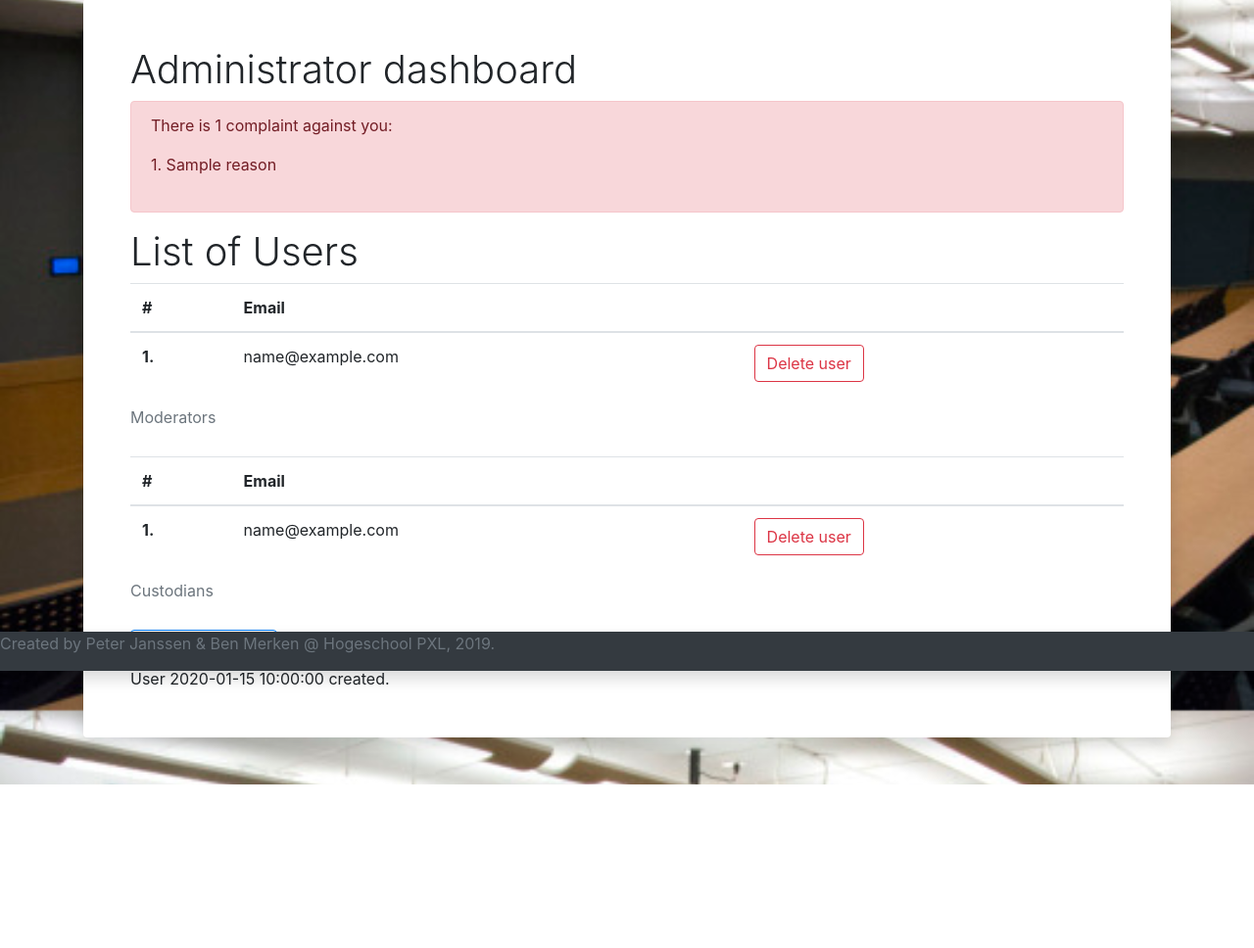
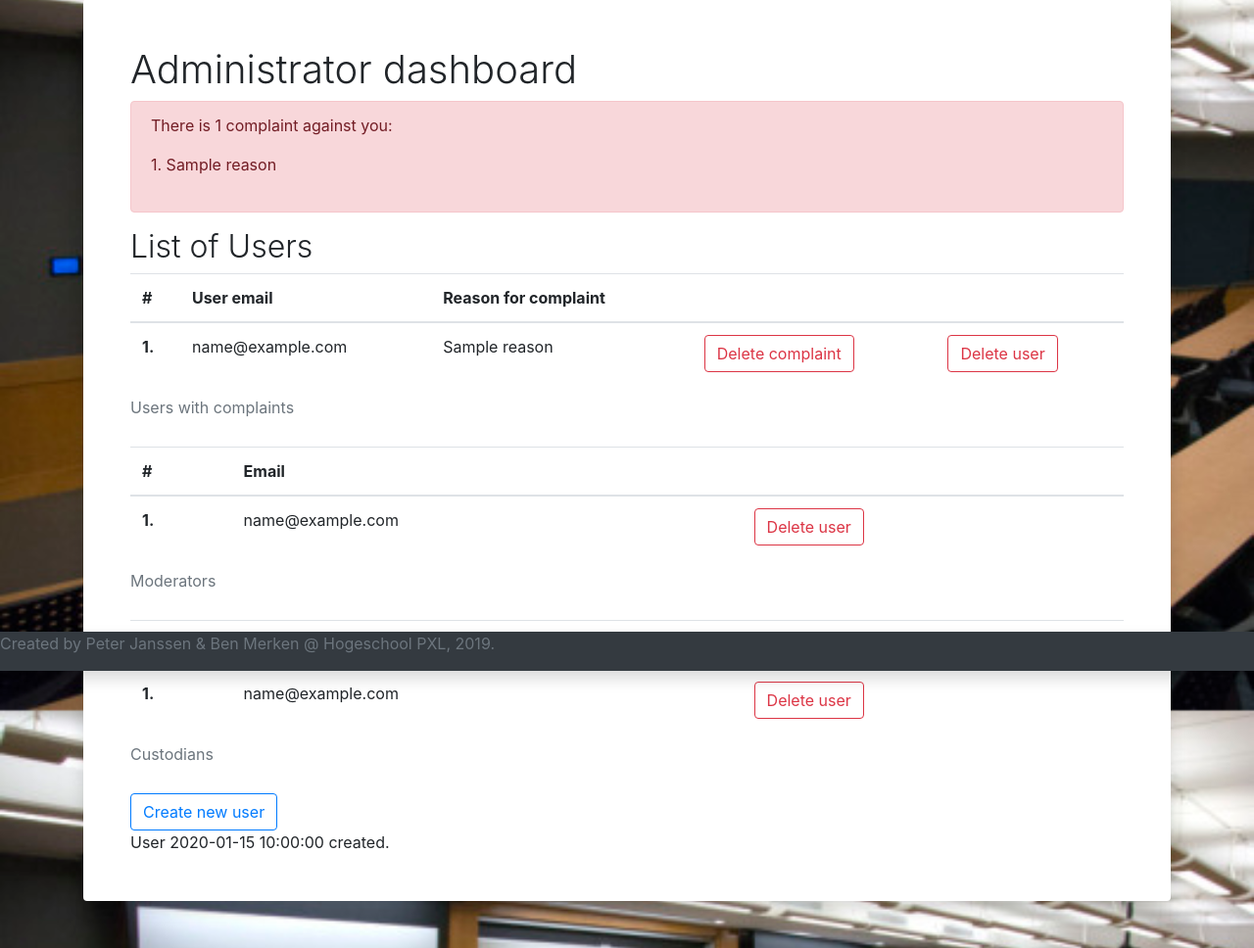
Before and after one commit to BenMerken/webapp-symfony, a Symfony app: template templates/administrator/index.html.twig in a window 1280 px wide. Shown: the part 115-1083 px from the top of the page at 98% size. Before the commit the page ends 916 px from the top, so only its background shows below. Run offline with Twig, Linux system fonts and the light colour scheme; the template is opened without the code that fills it: most values are stand-ins (such as "Sample title", 1, 10 or a date in 2020); style sheets or scripts are compiled from the project's sources; some libraries are stand-ins or nearby versions.

Commit message:
Add table for managing complaints to admin dashboard

```diff
--- a/templates/administrator/index.html.twig
+++ b/templates/administrator/index.html.twig
@@ -4,14 +4,19 @@
 
 {% block content %}
     <h1 class="font-weight-light">Administrator dashboard</h1>
-    {% if complaints|length > 0 %}
+    {% for message in app.flashes('success') %}
+        <div class="alert alert-success">
+            {{ message }}
+        </div>
+    {% endfor %}
+    {% if personal_complaints|length > 0 %}
         <div class="alert alert-danger">
             <p>
-                There {{ complaints|length > 1 ? 'are': 'is' }} {{ complaints|length }}
-                {{ complaints|length > 1 ? 'complaints' : 'complaint' }} against you:
+                There {{ personal_complaints|length > 1 ? 'are': 'is' }} {{ personal_complaints|length }}
+                {{ personal_complaints|length > 1 ? 'complaints' : 'complaint' }} against you:
             </p>
             {% set counter = 1 %}
-            {% for complaint in complaints %}
+            {% for complaint in personal_complaints %}
                 <div>
                     {{ counter }}. {{ complaint.reason }}
                 </div><br>
@@ -20,12 +25,44 @@
         </div>
     {% endif %}
 
-    <h1 class="font-weight-light">List of Users</h1>
-    {% for message in app.flashes('success') %}
-        <div class="alert alert-success">
-            {{ message }}
-        </div>
-    {% endfor %}
+
+    <h2 class="font-weight-light">List of Users</h2>
+
+    {% if all_complaints|length > 0 %}
+        <table class="table">
+            <caption>Users with complaints</caption>
+            <thead>
+            <tr>
+                <th scope="col">#</th>
+                <th scope="col">User email</th>
+                <th scope="col">Reason for complaint</th>
+                <th scope="col"></th>
+                <th scope="col"></th>
+            </tr>
+            </thead>
+            <tbody>
+            {% set counter = 1 %}
+            {% for complaint in all_complaints %}
+                <tr>
+                    <th scope="row">{{ counter }}.</th>
+                    <td>{{ complaint.user.email }}</td>
+                    <td>{{ complaint.reason }}</td>
+                    <td>
+                        <a href="{{ url('delete_complaint', {'complaintId': complaint.id}) }}">
+                            <button class="btn btn-outline-danger">Delete complaint</button>
+                        </a>
+                    </td>
+                    <td>
+                        <a href="{{ url('delete_user', {'userId': complaint.user.id}) }}">
+                            <button class="btn btn-outline-danger">Delete user</button>
+                        </a>
+                    </td>
+                </tr>
+            {% endfor %}
+            </tbody>
+        </table>
+    {%  endif %}
+
     <table class="table">
         <caption>Moderators</caption>
         <thead>
```
Also changed, not shown: src/Controller/AdministratorController.php (+21 -3 lines).
